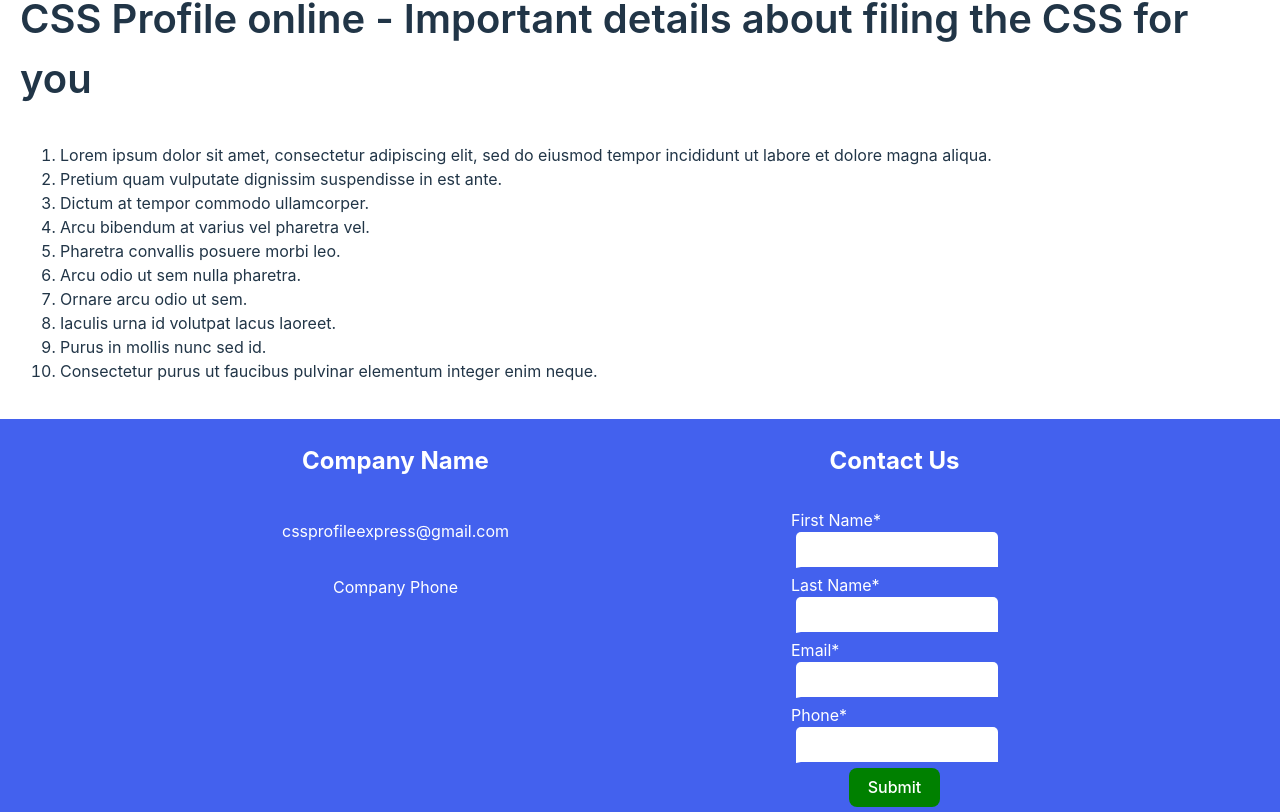
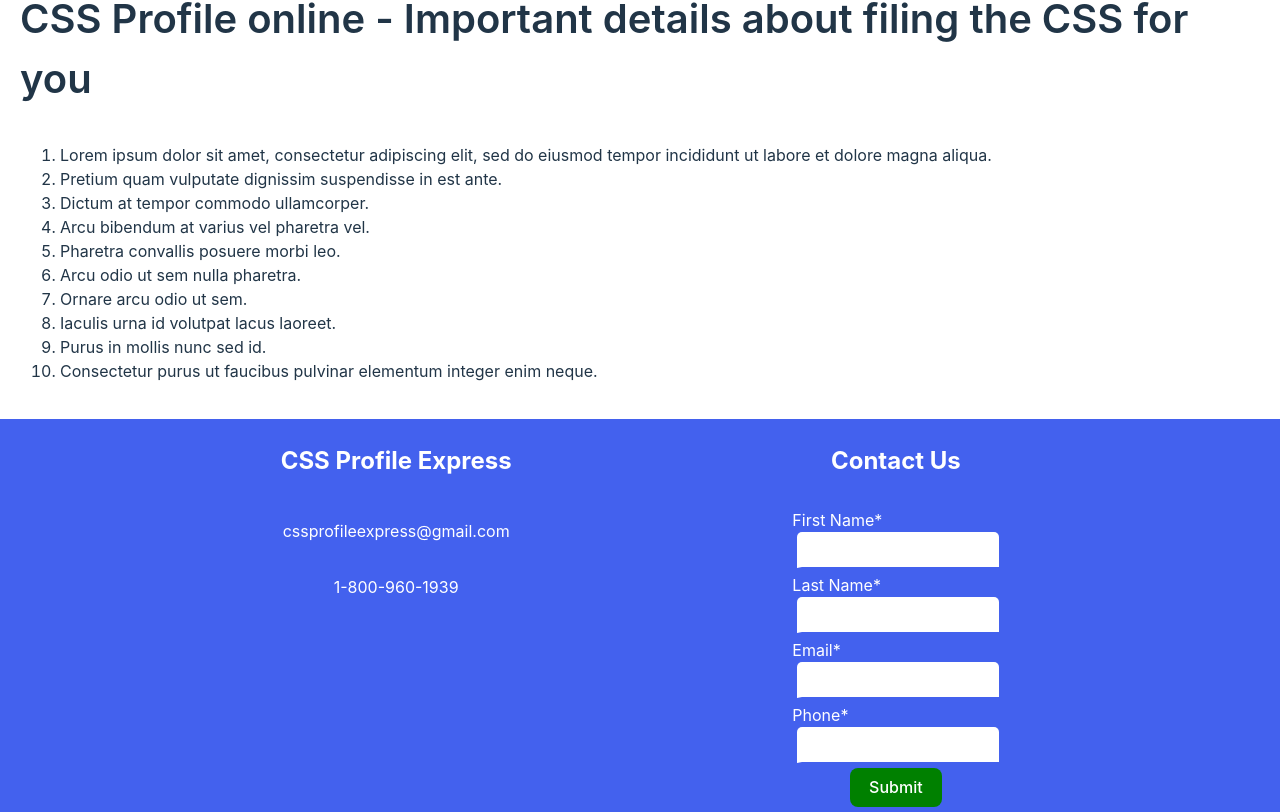
Before and after one commit to PCConsulting1/css-express, a React (Vite) app: page / in a window 1280 px wide. Shown: the part 1797-2609 px from the top of the page. Built offline with nearby package versions, Linux system fonts and the light colour scheme; no server answers.

Commit message:
company information updates

```diff
--- a/src/components/CompanyInfo.jsx
+++ b/src/components/CompanyInfo.jsx
@@ -1,9 +1,9 @@
 export default function () {
   return (
     <div className="card-content">
-      <h3>Company Name</h3>
+      <h3>CSS Profile Express</h3>
       <p>cssprofileexpress@gmail.com</p>
-      <p>Company Phone</p>
+      <p>1-800-960-1939</p>
     </div>
   )
 }
--- a/src/components/ContactForm.jsx
+++ b/src/components/ContactForm.jsx
@@ -40,6 +40,7 @@ export default function ({ submitted }) {
         })
         .catch((err) => {
           setErrors({ form: true })
+          console.log(err)
         })
       setErrors({ form: true })
     }
```
